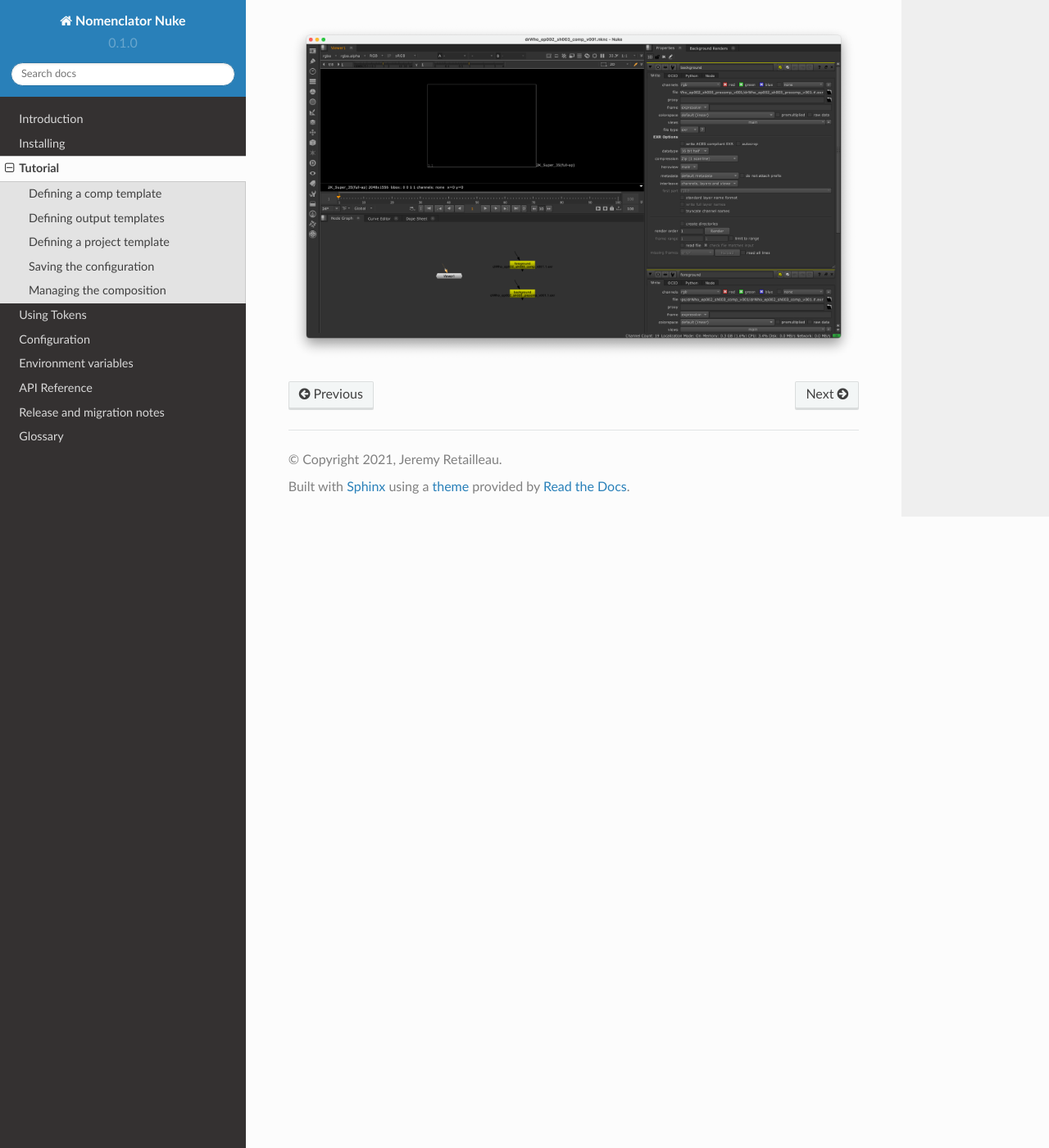
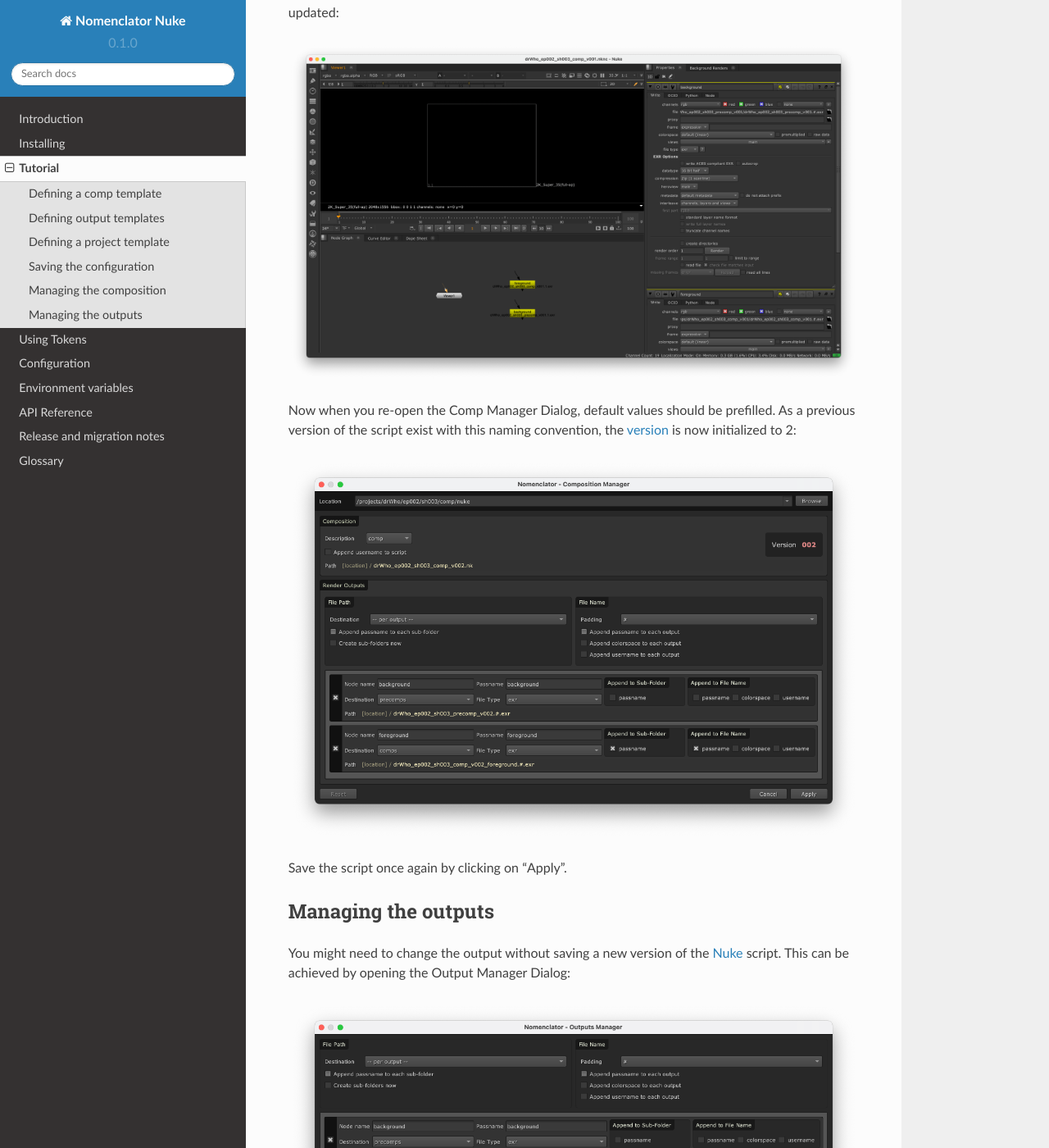
Before and after one commit to buddly27/nomenclator-nuke, a Sphinx documentation site: the page built from doc/tutorial.rst, in a window 1280 px wide and 1400 px high, scrolled down 9380 px. Shown: the whole window at 82% size. Built offline with Sphinx 7.4.7 and the Read the Docs theme 2.0.0, drawn with Linux system fonts in a browser that asks for light colours; some of the changed text lies outside the part shown.

Commit message:
Update tutorial

```diff
--- a/doc/tutorial.rst
+++ b/doc/tutorial.rst
@@ -277,7 +277,8 @@
 and rename the passname similarly. Then change the destination of the "background" node
 to "precomps".
 
-This is how the comp manager should look like:
+No previous version of the script has been discovered with this naming convention,
+therefore the :ref:`token/default/version` token will be initialized to 1:
 
 .. image:: ./image/comp-manager-1.png
     :alt: Comp Manager
@@ -287,3 +288,28 @@
 
 .. image:: ./image/comp-2.png
     :alt: Saved Comp
+
+Now when you re-open the Comp Manager Dialog, default values should be prefilled. As a previous
+version of the script exist with this naming convention, the :ref:`token/default/version`
+is now initialized to 2:
+
+.. image:: ./image/comp-manager-2.png
+    :alt: Comp Manager
+
+Save the script once again by clicking on "Apply".
+
+.. _tutorial/managing-outputs:
+
+Managing the outputs
+--------------------
+
+You might need to change the output without saving a new version of the
+:term:`Nuke` script. This can be achieved by opening the
+Output Manager Dialog:
+
+.. image:: ./image/output-manager-1.png
+    :alt: Output Manager
+
+The corresponding nodes will be updated once clicking on "Apply", but the
+:ref:`token/default/version` remains the same and the :term:`Nuke` script
+will not be saved.
```
Also changed, not shown: doc/image/comp-manager-2.png (added), doc/image/output-manager-1.png (added).
